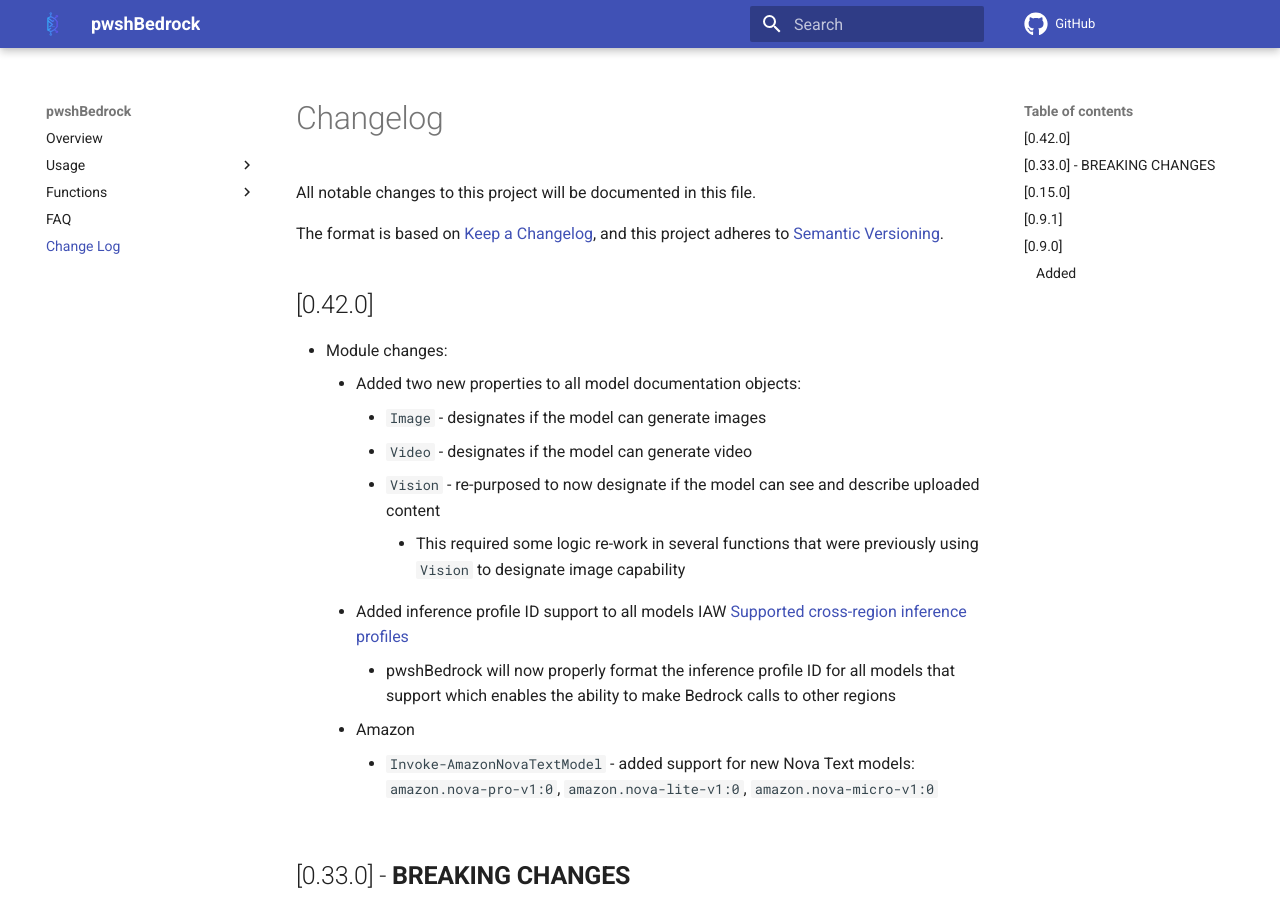
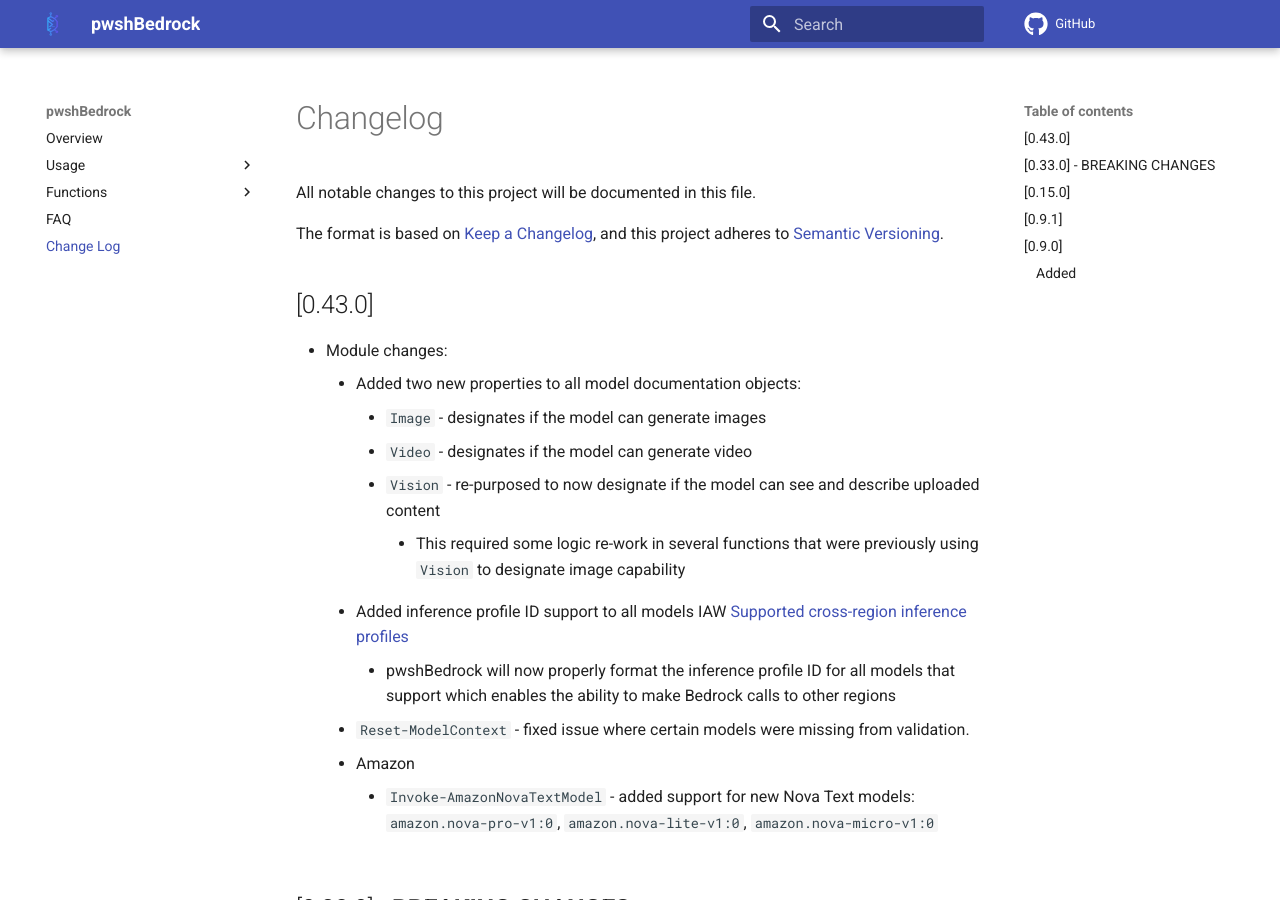
Before and after one commit to techthoughts2/pwshBedrock, an MkDocs documentation site: the page built from docs/CHANGELOG.md, in a window 1280 px wide and 900 px high. Built offline with MkDocs 1.6.1 and Material for MkDocs 9.7.7, drawn with Linux system fonts in a browser that asks for light colours; comment, search, counter and statistics services are not loaded.

Commit message:
added missing model ids to Reset-ModelContext

```diff
--- a/docs/CHANGELOG.md
+++ b/docs/CHANGELOG.md
@@ -5,7 +5,7 @@
 The format is based on [Keep a Changelog](https://keepachangelog.com/en/1.2.0/),
 and this project adheres to [Semantic Versioning](https://semver.org/spec/v2.0.0.html).
 
-## [0.42.0]
+## [0.43.0]
 
 - Module changes:
     - Added two new properties to all model documentation objects:
@@ -15,6 +15,7 @@
             - This required some logic re-work in several functions that were previously using `Vision` to designate image capability
     - Added inference profile ID support to all models IAW [Supported cross-region inference profiles](https://docs.aws.amazon.com/bedrock/latest/userguide/inference-profiles-support.html)
         - pwshBedrock will now properly format the inference profile ID for all models that support which enables the ability to make Bedrock calls to other regions
+    - `Reset-ModelContext` - fixed issue where certain models were missing from validation.
     - Amazon
         - `Invoke-AmazonNovaTextModel` - added support for new Nova Text models: `amazon.nova-pro-v1:0`, `amazon.nova-lite-v1:0`, `amazon.nova-micro-v1:0`
 
--- a/docs/pwshBedrock.md
+++ b/docs/pwshBedrock.md
@@ -2,7 +2,7 @@
 Module Name: pwshBedrock
 Module Guid: b4f9e4dc-0229-44ef-99a1-08be4c5e81f2
 Download Help Link: NA
-Help Version: 0.42.0
+Help Version: 0.43.0
 Locale: en-US
 ---
 
```
Also changed, not shown: 2 other files.
